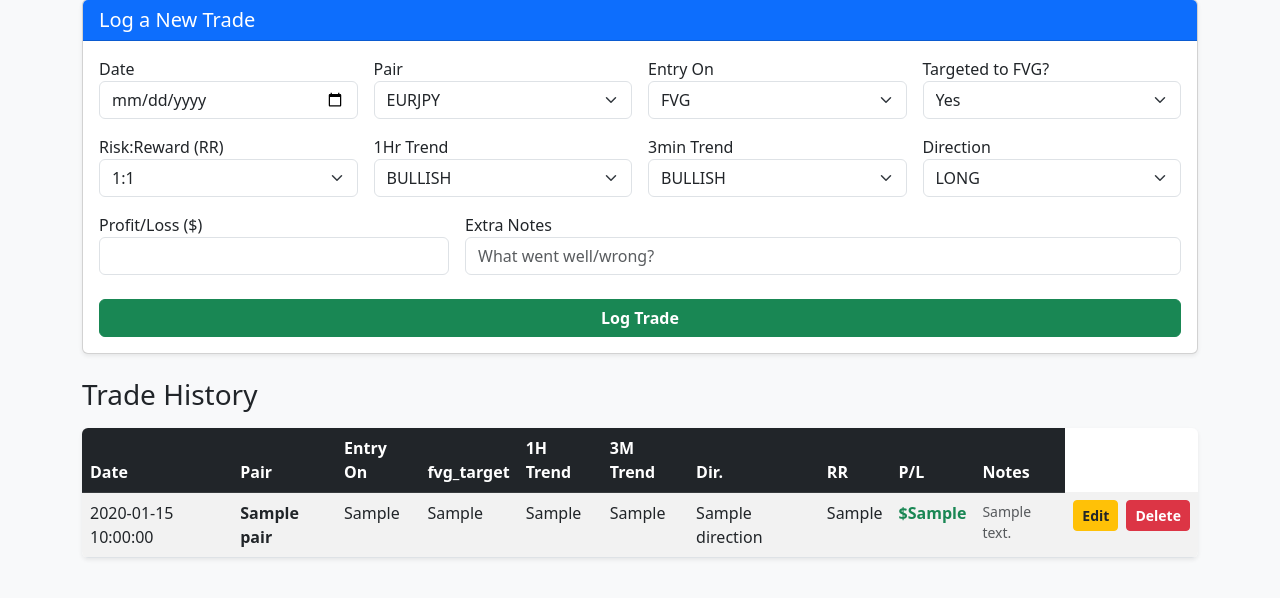
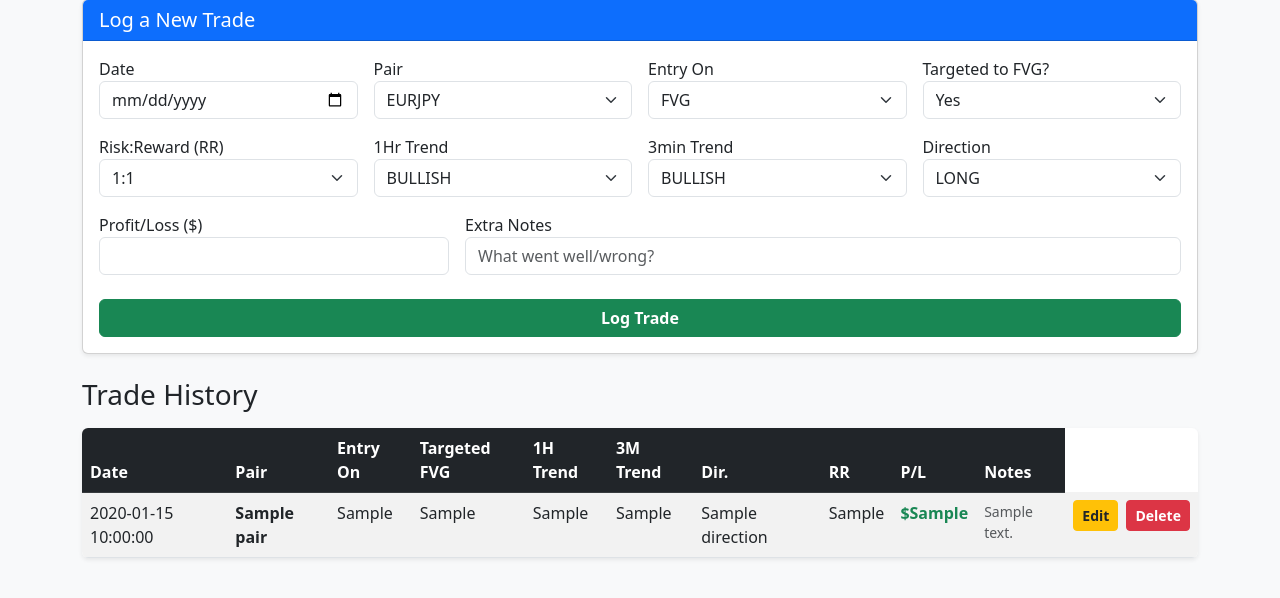
Before and after one commit to Acewebs321/Trading_Journel, a Flask app: template templates/index.html in a window 1280 px wide. Shown: the part 81-679 px from the top of the page. Run offline with Flask 3, Linux system fonts and the light colour scheme; the template is opened without the code that fills it: most values are stand-ins (such as "Sample title", 1, 10 or a date in 2020).

Commit message:
trgt fvg

```diff
--- a/templates/index.html
+++ b/templates/index.html
@@ -102,7 +102,7 @@
     <table class="table table-striped table-hover mb-0" style="min-width: 1000px;">
         <thead class="table-dark">
             <tr>
-                <th>Date</th><th>Pair</th><th>Entry On</th><th>fvg_target</th><th>1H Trend</th><th>3M Trend</th><th>Dir.</th><th>RR</th><th>P/L</th><th>Notes</th>
+                <th>Date</th><th>Pair</th><th>Entry On</th><th>Targeted FVG</th><th>1H Trend</th><th>3M Trend</th><th>Dir.</th><th>RR</th><th>P/L</th><th>Notes</th>
             </tr>
         </thead>
         <tbody>
@@ -111,7 +111,7 @@
                 <td>{{ trade['Date'] }}</td>
                 <td><strong>{{ trade['Pair'] }}</strong></td>
                 <td>{{ trade['Entry On'] }}</td>
-                <td>{{ trade['fvg_target'] }}</td>
+                <td>{{ trade['Targeted FVG'] }}</td>
                 <td>{{ trade['1H Trend'] }}</td>
                 <td>{{ trade['3M Trend'] }}</td>
                 <td>{{ trade['Direction'] }}</td>
```
